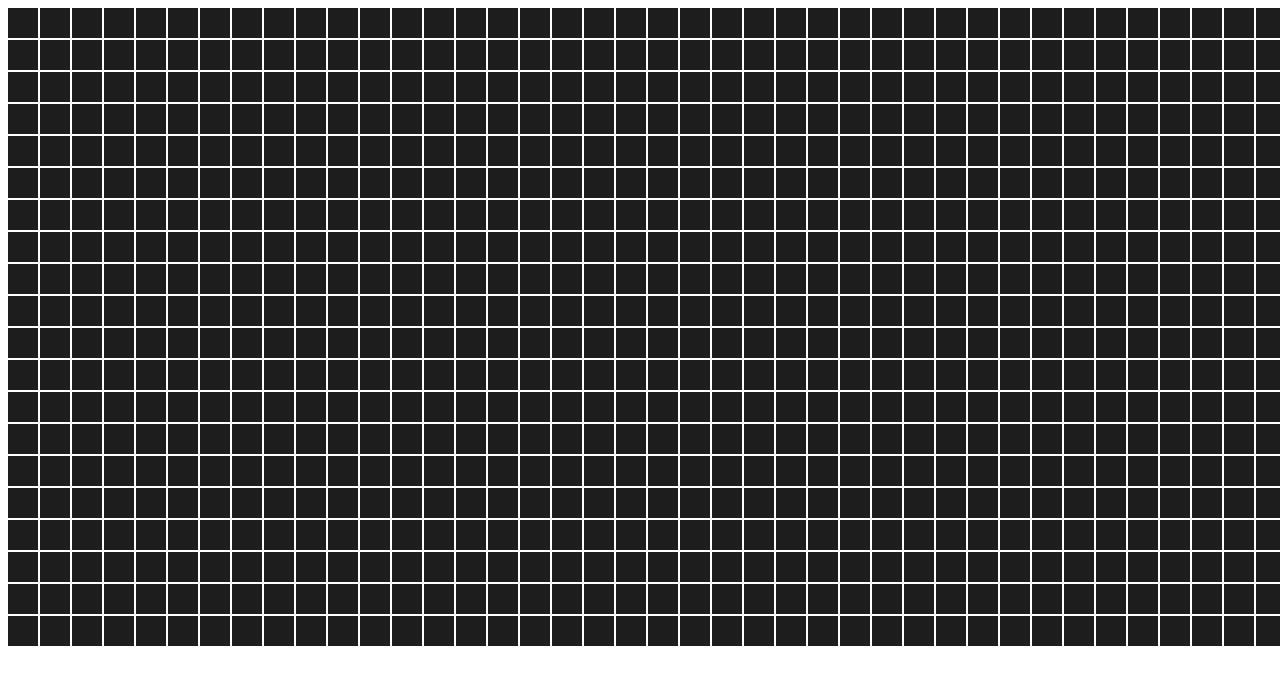
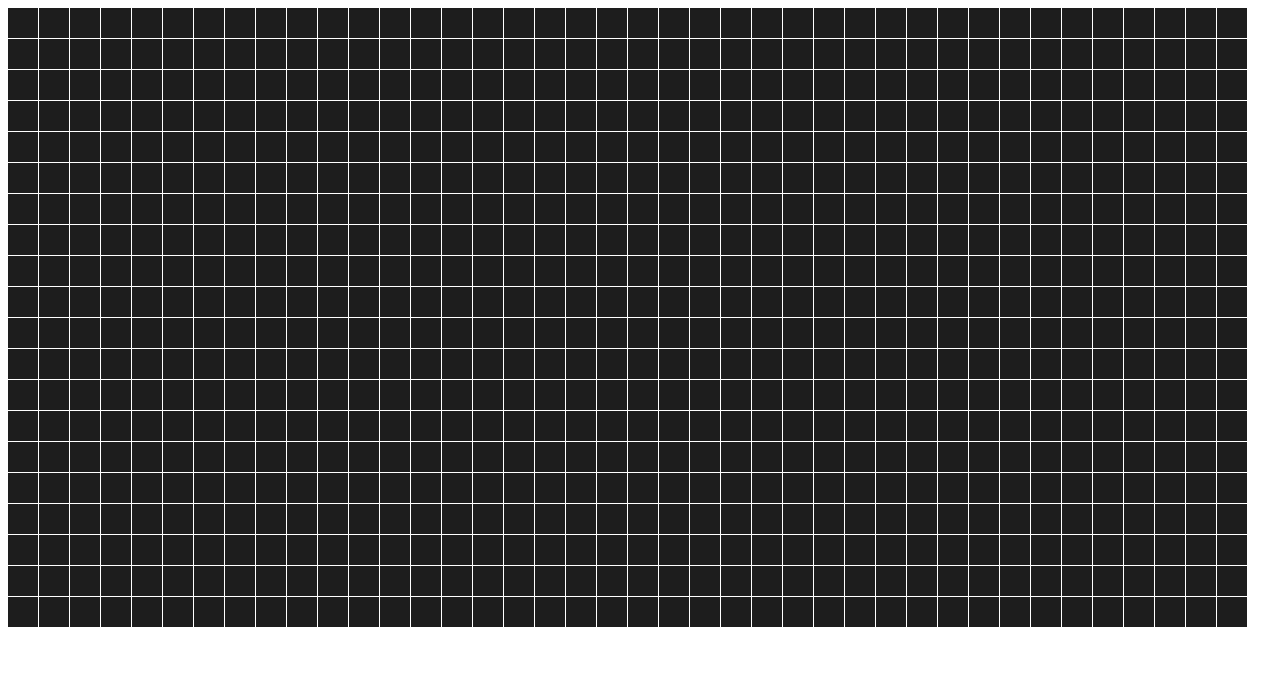
Before and after one commit to acciojob/Color-board-ik-deep, a website: page main.html in a window 1280 px wide. Drawn offline with Linux system fonts and the light colour scheme.

Commit message:
created a submission

```diff
--- a/styles.css
+++ b/styles.css
@@ -2,7 +2,7 @@
 .container {
     display: grid;
     grid-template-columns: repeat(40, 1fr);
-    grid-gap: 2px;
+    grid-gap: 1px;
     width: 800px;
   }
 
```
